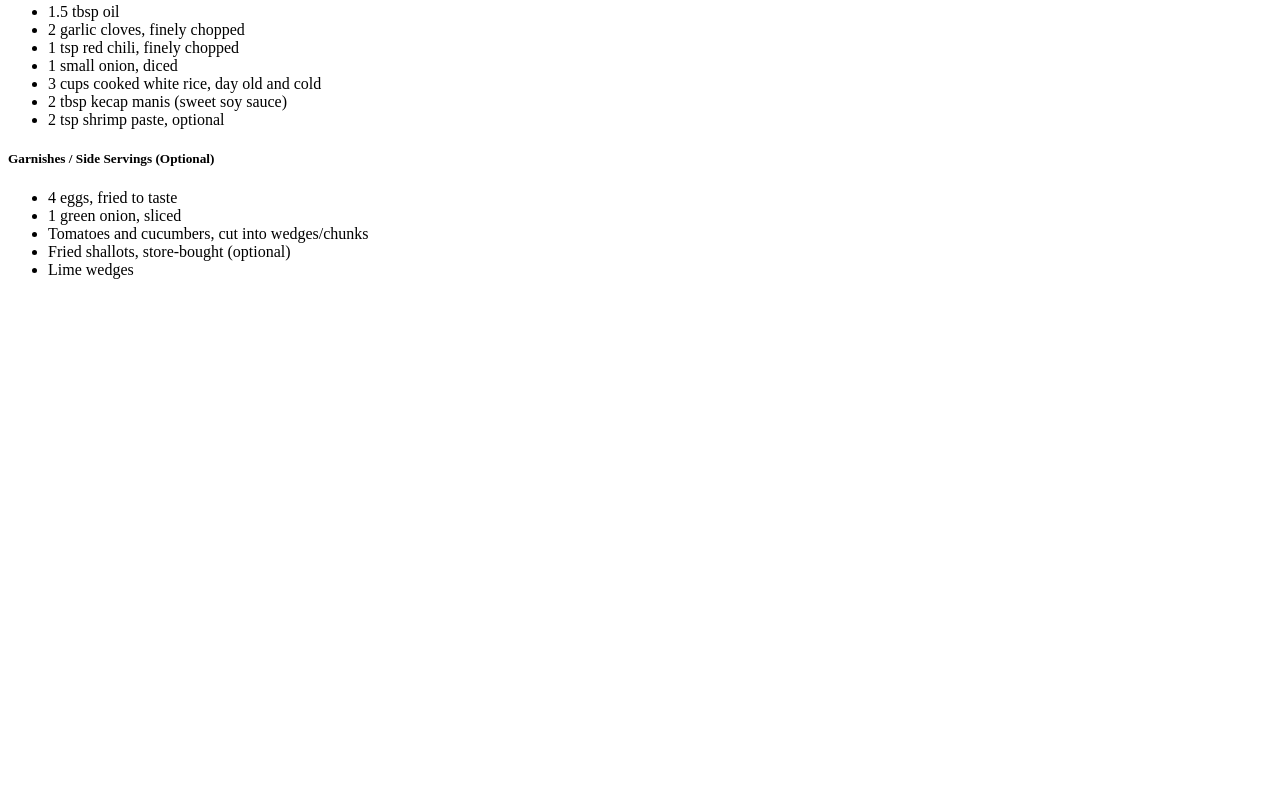
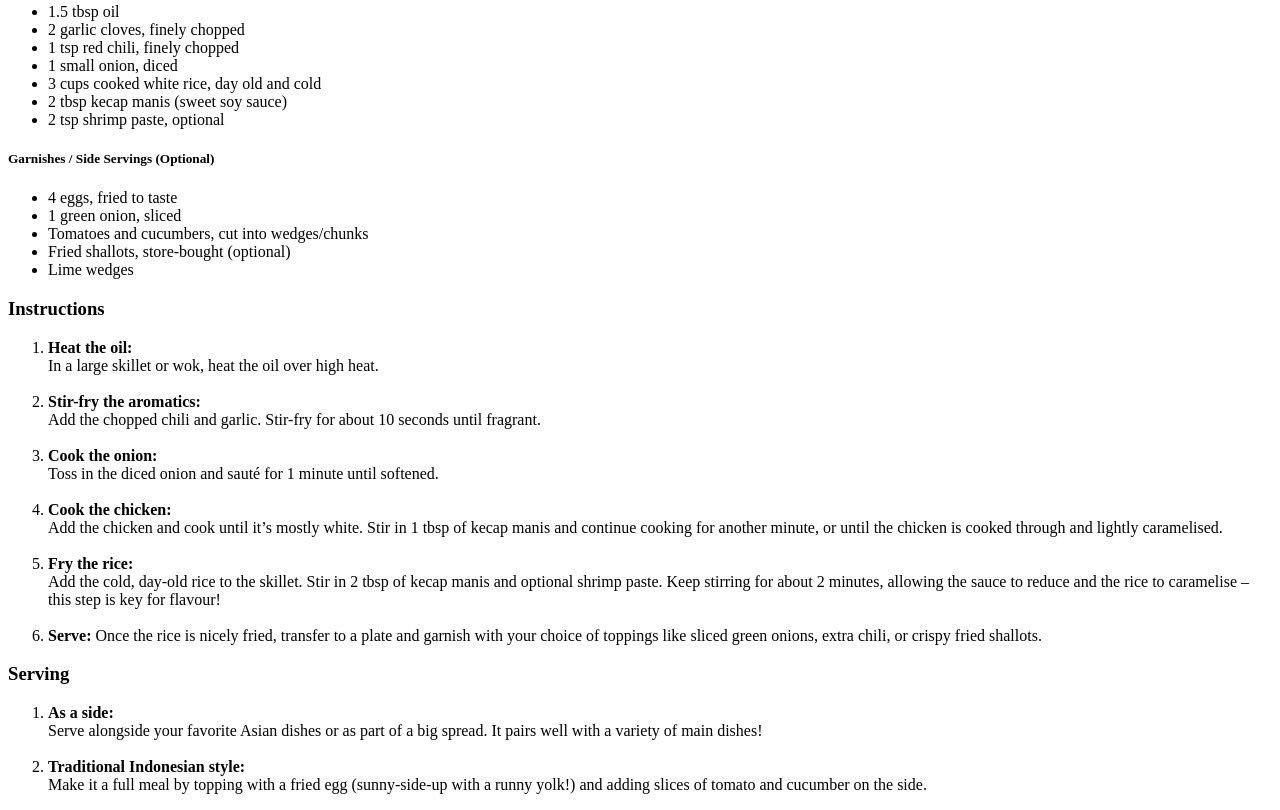
Before and after one commit to DutchNugget/odin-recipes, a plain HTML site: page recipes/nasi_goreng.html in a window 1280 px wide. Shown: the part 836-1646 px from the top of the page. Before the commit the page ends 1131 px from the top, so only its background shows below. Drawn offline with Linux system fonts and the light colour scheme.

Commit message:
Steps added
added steps in ordered list

```diff
--- a/recipes/nasi_goreng.html
+++ b/recipes/nasi_goreng.html
@@ -43,6 +43,46 @@
                 <li>Fried shallots, store-bought (optional)</li>
                 <li>Lime wedges</li>
             </ul>
+    <h3>Instructions</h3>
+        <ol>
+            <li><strong>Heat the oil:</strong>
+            <br>
+            In a large skillet or wok, heat the oil over high heat.</li>
+            <br>
+            <li><strong>Stir-fry the aromatics:</strong>
+            <br>
+            Add the chopped chili and garlic. Stir-fry for about 10 seconds until fragrant.</li>
+            <br>
+            <li><strong>Cook the onion:</strong>
+            <br>
+            Toss in the diced onion and sauté for 1 minute until softened.</li>
+            <br>
+            <li><strong>Cook the chicken:</strong>
+            <br>
+            Add the chicken and cook until it’s mostly white.
+            Stir in 1 tbsp of kecap manis and continue cooking for another minute, or until the chicken is cooked through and lightly caramelised.</li>
+            <br>
+            <li><strong>Fry the rice:</strong>
+            <br>
+            Add the cold, day-old rice to the skillet.
+            Stir in 2 tbsp of kecap manis and optional shrimp paste.
+            Keep stirring for about 2 minutes, allowing the sauce to reduce and the rice to caramelise – this step is key for flavour!</li>
+            <br>
+            <li><strong>Serve:</strong> Once the rice is nicely fried, transfer to a plate and garnish with your choice of toppings like sliced green onions, extra chili, or crispy fried shallots.</li>
+        </ol>
+
+    <h3>Serving</h3>
+
+        <ol>
+            <li><strong>As a side:</strong>
+            <br>
+            Serve alongside your favorite Asian dishes or as part of a big spread.
+            It pairs well with a variety of main dishes!</li>
+            <br>
+            <li><strong>Traditional Indonesian style:</strong>
+            <br>
+            Make it a full meal by topping with a fried egg (sunny-side-up with a runny yolk!) and adding slices of tomato and cucumber on the side.</li>
+        </ol>
 
 
 
```
